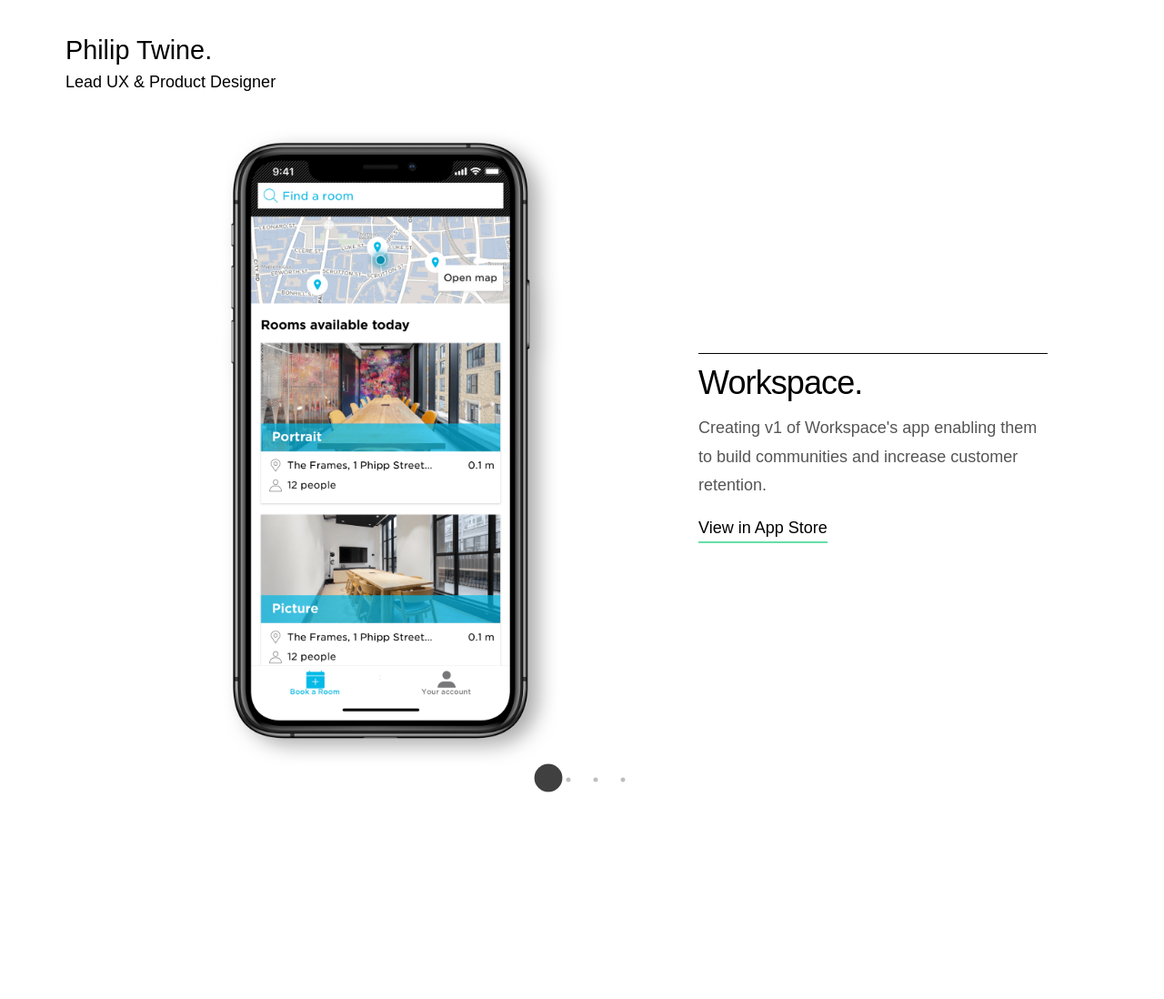
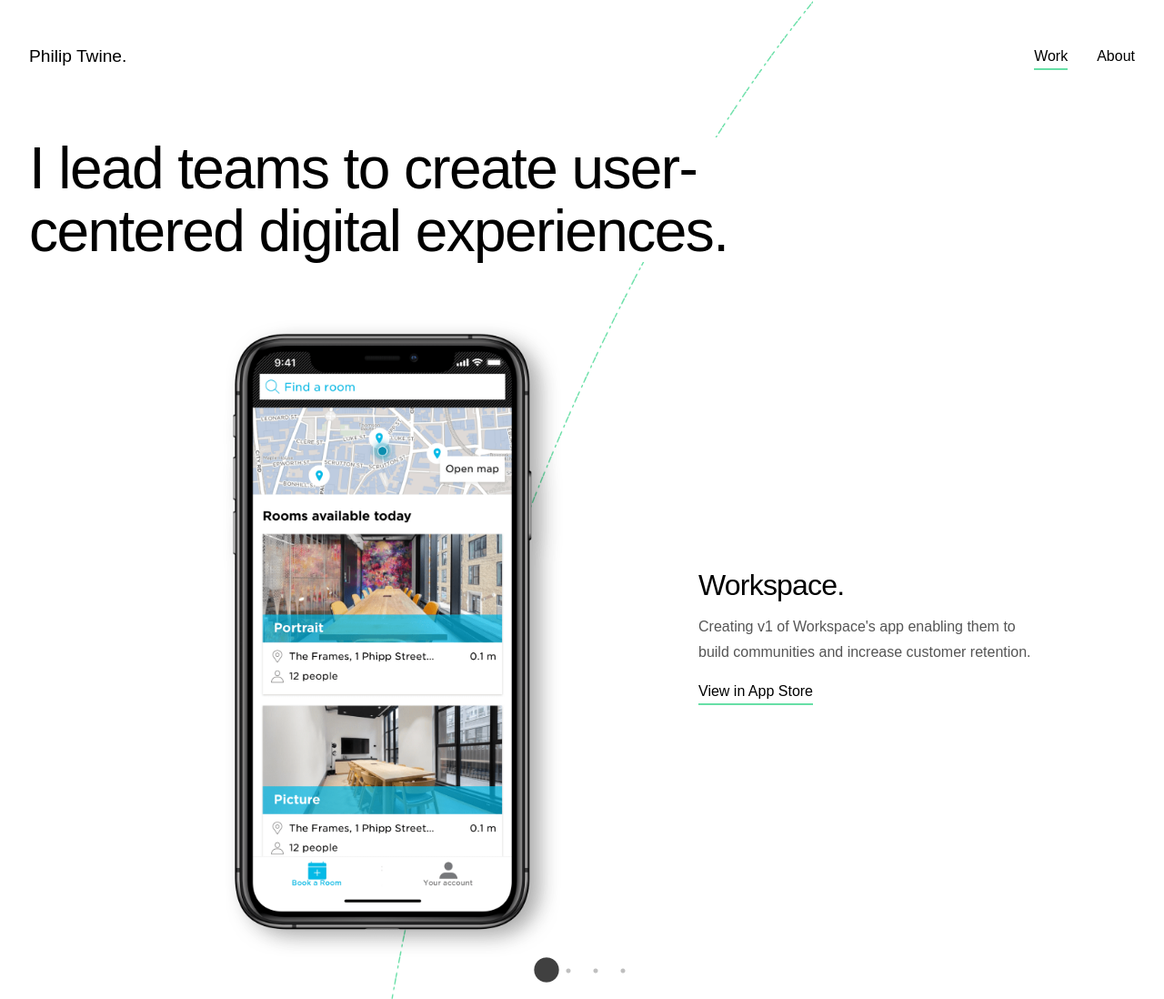
Before and after one commit to philiptwine/philiptwine.github.io, a Jekyll site: the page built from index.html, in a window 1280 px wide. Shown: the whole page at 91% size. Built offline with Jekyll 4.4.1, drawn with Linux system fonts in a browser that asks for light colours; nearby versions of some CDN libraries; some web fonts are replaced; library files that are not in the unit come from our copies; before the commit the page ends 900 px from its top, so only the background shows below that.

Commit message:
Revert "Work in progress"
This reverts commit 58eb212d731192826b9bdf8abe4270d6379f042e.

```diff
--- a/_includes/header.html
+++ b/_includes/header.html
@@ -44,10 +44,10 @@
 
         <header class="header cf" role="banner">
             <div class="logo">
-              <h1><a href="{{ "/" | relative_url }}" class="a-no-link" rel="home"><span class="logobreak">Philip Twine.</span></a></h1>
-              <p>Lead UX & Product Designer</p>
+                <a href="{{ "/" | relative_url }}" class="a-no-link" rel="home"><span class="logobreak">Philip Twine.</a>
+
             </div>
-<!--
+
             <div class="nav">
               <ul class="menu cf">
 
@@ -62,7 +62,6 @@
               </ul>
 
 	       </div>
-       -->
         </header>
 
         <div id="container">
--- a/assets/css/main.css
+++ b/assets/css/main.css
@@ -512,7 +512,7 @@
   src: url("/assets/fonts/Inter-Bold.woff") format("woff"); }
 html {
   font-family: Inter-Regular, sans-serif;
-  font-size: 18px;
+  font-size: 16px;
   line-height: 1.75;
   font-weight: 400; }
 
@@ -523,8 +523,10 @@
   font-weight: 500; }
 
 h1 {
-  font-size: 1.6rem;
-  line-height: 0; }
+  font-size: 3rem;
+  line-height: 3.1rem;
+  margin-bottom: 2rem;
+  letter-spacing: -0.1rem; }
 
 h2 {
   font-size: 2rem !important;
@@ -592,6 +594,10 @@
   margin: 4px 0;
   font-size: 0.9rem; }
 
+@media only screen and (min-width: 768px) {
+  h1 {
+    font-size: 4rem;
+    line-height: 4.3rem; } }
 .hamburger-container {
   padding: 7px 6px;
   padding: 0;
@@ -656,7 +662,7 @@
 hr {
   height: 1px;
   border: 0;
-  margin: 2.2222222222rem 0;
+  margin: 2.5rem 0;
   background: rgba(100, 100, 100, 0.1); }
 
 blockquote {
@@ -687,14 +693,14 @@
     color: #555; }
 
 pre {
-  padding: 1.6666666667rem 2.2222222222rem;
+  padding: 1.875rem 2.5rem;
   color: #000;
   font-family: Inter-Bold, sans-serif;
   font-size: 12px;
   font-weight: bold; }
   @media only screen and (max-width: 414px) {
     pre {
-      padding: 1.1111111111rem; } }
+      padding: 1.25rem; } }
   pre p:first-child {
     margin-top: 0; }
   pre p:last-child {
@@ -956,7 +962,8 @@
   background: #FFF; }
 
 body {
-  color: #555; }
+  color: #555;
+  background: url("/assets/images/background.png") top no-repeat; }
 
 img {
   margin: 0; }
@@ -990,18 +997,21 @@
 .header {
   font-size: 1rem;
   color: #000;
-  padding: 1rem;
-  max-width: 1024px; }
+  display: flex;
+  flex-wrap: nowrap;
+  justify-content: space-between;
+  align-items: center;
+  padding: 0 1rem; }
 
 .logo {
-  order: 0;
-  font-size: 1rem; }
+  order: 1;
+  font-size: 1.2rem; }
 
 .header a {
   font-family: Inter-Bold, sans-serif; }
 
 .nav {
-  order: 1;
+  order: 2;
   color: #000;
   margin-left: auto; }
 
@@ -1020,9 +1030,9 @@
   margin-left: 0;
   padding-left: 0; }
 
-@media only screen and (min-width: 768px) {
+@media only screen and (min-width: 414px) and (max-width: 768px), only screen and (min-width: 768px) {
   .header {
-    padding: 1rem 0 2rem 4rem; }
+    padding: 1rem 2rem; }
 
   .nav ul li {
     text-align: left;
@@ -1037,11 +1047,10 @@
   margin: 0 auto; }
 
 .intro {
-  max-width: 800px;
+  max-width: 1024px;
   margin-bottom: 4rem;
   background: #FFF;
-  padding: 0 1rem;
-  border-top: 1px solid #000; }
+  padding: 0 1rem; }
 
 .home-project.flex {
   display: flex !important;
@@ -1057,15 +1066,13 @@
   text-align: center; }
 
 .home-project .info {
-  margin: 1rem;
+  margin: -1rem 1rem 0;
   order: 2;
-  text-align: left;
-  border-top: 1px solid #000; }
+  text-align: left; }
 
 @media only screen and (min-width: 768px) {
   .intro {
-    padding: 0 2rem;
-    margin: 0 auto; }
+    padding: 0 2rem; }
 
   .home-project {
     height: 700px !important; }
--- a/assets/sass/_variables.scss
+++ b/assets/sass/_variables.scss
@@ -1,4 +1,4 @@
-$rem-base: 18px;
+$rem-base: 16px;
 
 $sp1: 1rem; // Spacing 1
 $sp2: 40px; // Spacing 2
--- a/index.html
+++ b/index.html
@@ -5,13 +5,12 @@
 
 {% include header.html %}
 
-<!--
 <div class="row">
         <div class="intro fadein">
             <h1>I lead teams to create user-centered digital experiences.</h1>
         </div>
     </div>
--->
+
 
 <div class="gallery">
 {% for post in site.categories.work %}
```
Also changed, not shown: assets/sass/components/_typography.scss (+13 -2 lines), assets/sass/main.scss (+14 -15 lines), assets/images/background.png, 1 other file.
